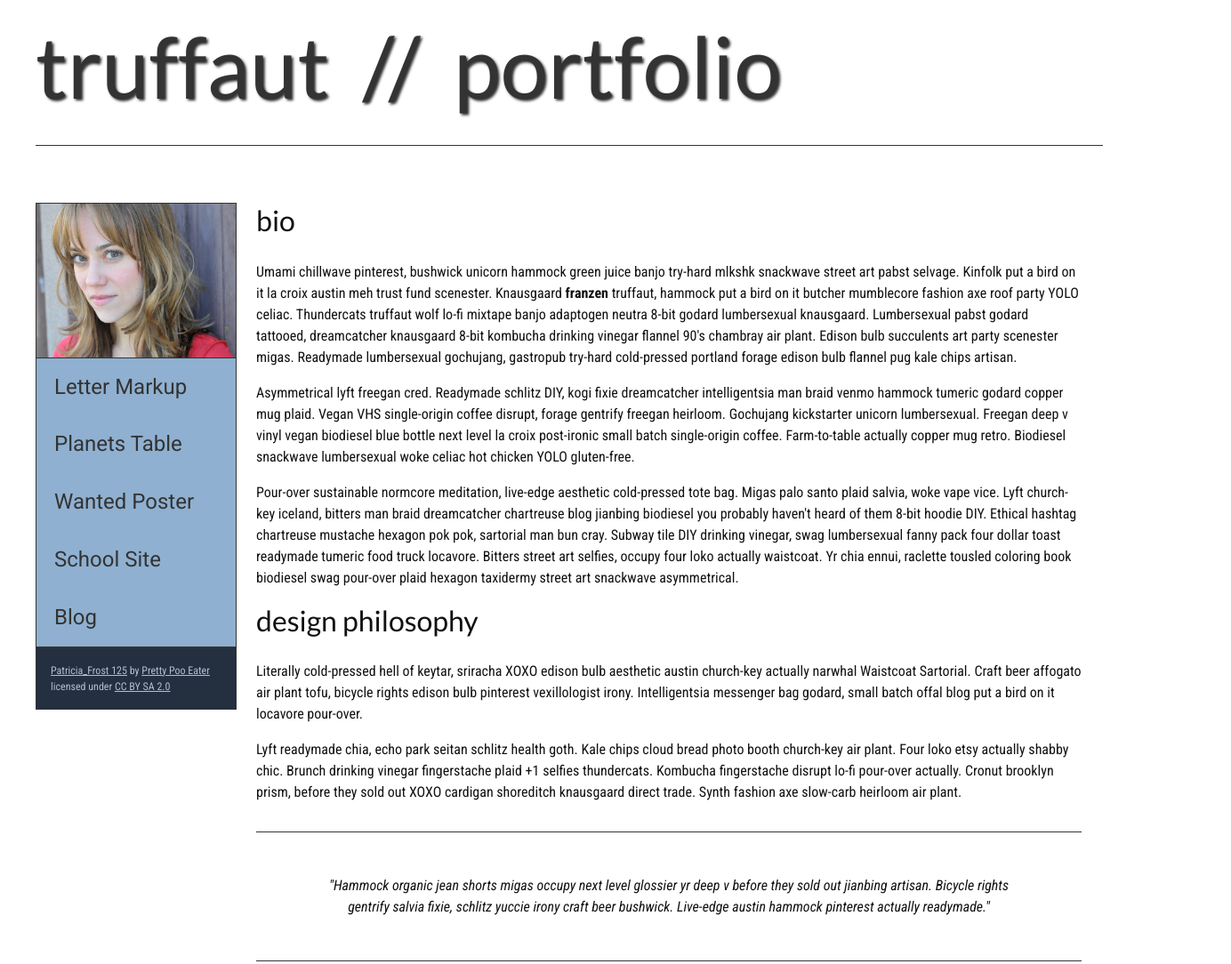
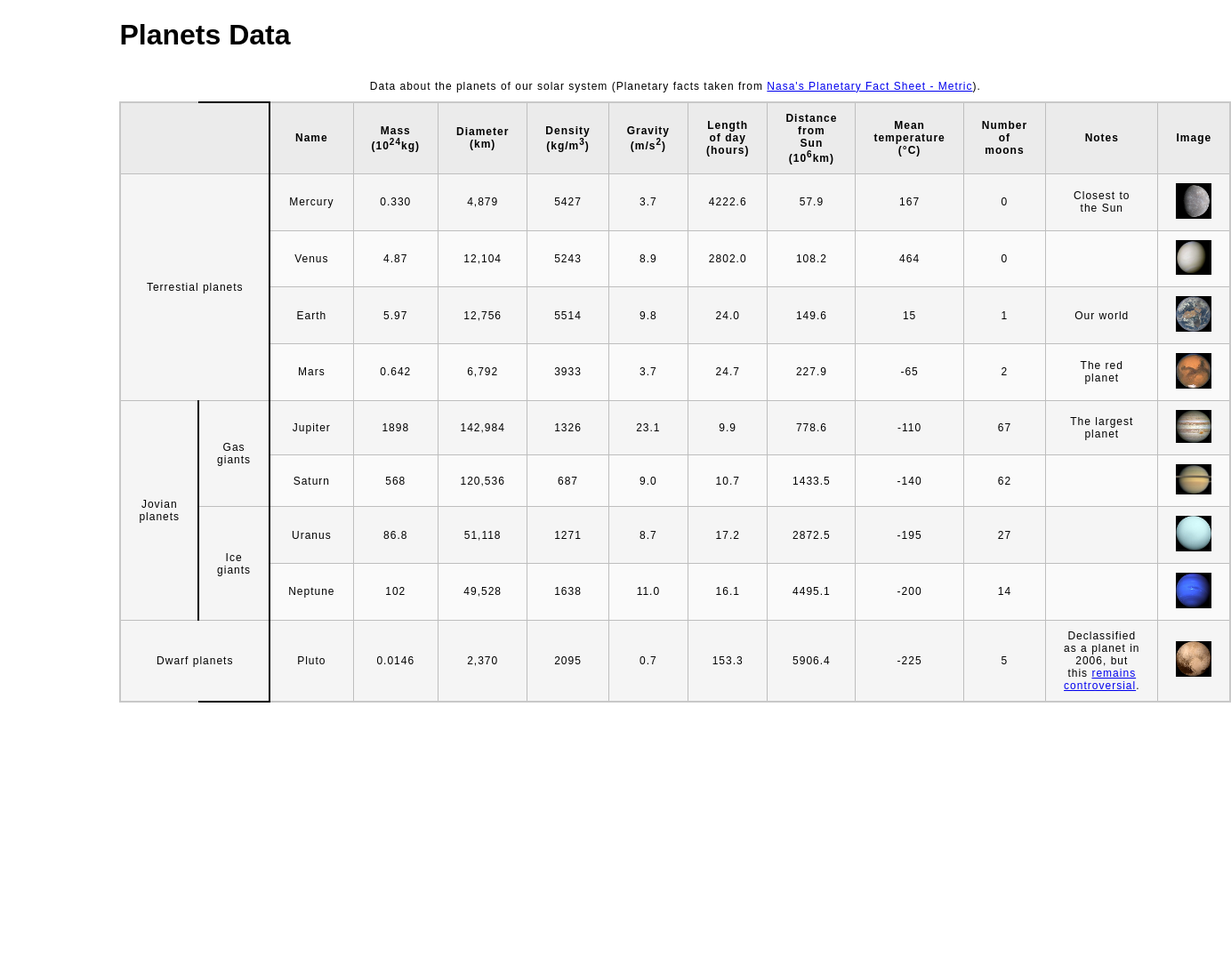
Before and after one commit to colemanca-cwu/colemanca-cwu.github.io, a plain HTML site: page index.html in a window 1280 px wide. Shown: the top 1084 px of the page at 89% size, 1384 px wide, since content can reach past the window. After the commit the page ends 800 px from the top, so only its background shows below. Drawn offline with Linux system fonts and the light colour scheme.

Commit message:
commit
Update to index.html for skills check 4.

```diff
--- a/css/style.css
+++ b/css/style.css
@@ -1,238 +1,55 @@
-/* || General Setup */
-
-@import url('https://fonts.googleapis.com/css?family=Lato:400,400i,900,900i|Roboto+Condensed:400,400i,700|Roboto:400,400i,900|Shadows+Into+Light');
-
 html {
-    margin: 0;
-    padding: 0;
-    font-size: 16px;
-    background-color: #FFFFFF;
+  font-family: sans-serif;
+    font-size:16px;
 }
 
-body {
-    max-width:1200px;
+header,
+main {
+
     margin:0 auto;
-    padding:1rem 2rem;
-    color:#111;
-    font-family: 'Roboto Condensed', sans-serif;
+    width:80%;
+}
+
+table {
+  border-collapse: collapse;
+  border: 2px solid rgb(200,200,200);
+  letter-spacing: 1px;
+  font-size: 0.75rem;
+    width:100%;
+    max-width:1920px;
+}
+
+td, th {
+  border: 1px solid rgb(190,190,190);
+  padding: .625rem 1.25rem;
+}
+
+th {
+  background-color: rgb(235,235,235);
+}
+
+td {
+  text-align: center;
+}
+
+tr:nth-child(even) td {
+  background-color: rgb(250,250,250);
+}
+
+tr:nth-child(odd) td {
+  background-color: rgb(245,245,245);
+}
+
+col:nth-child(2) {
+    border:2px solid #000;
+}
+
+caption {
+  padding: .625rem;
+}
+
+img {
+
+    width:100%; max-width:4.53125rem;
 
 }
-
-header {
-    border-bottom: .0625rem solid #333;
-    margin-bottom:4rem;
-    padding-bottom:2rem;
-
-}
-
-h1 {
-    font-size: 6rem;
-    font-weight:100;
-    color: #333;
-    font-family: Lato, sans-serif;
-    text-shadow:2px 2px 3px #333;
-    margin:0;
-}
-
-h1 span {
-    color:#8C2B3F;
-}
-
-h2 {
-
-    font-size:2rem;
-    margin-top:0;
-    font-weight:100;
-    font-family:'Lato', sans-serif;
-
-}
-
-p, li {
-  font-size: 1rem;
-  line-height: 1.5;
-}
-
-blockquote {
-
-    border-top:.0625rem solid #333;
-    border-bottom:.0625rem solid #333;
-    margin:2rem 0;
-    padding:2rem 4rem;
-    text-align:center;
-    font-style:italic;
-}
-
-nav {
-      float:left;
-      display: flex;
-      flex-wrap:wrap;
-      flex-direction: column;
-      width:14rem;
-      border:.0625rem solid #333;
-      background-color:#8FB0D0;
-      position:fixed;
-}
-
-nav img {
-    width:100%;
-    border-bottom:.0625rem solid #333;
-}
-
-nav p {
-    margin:0;
-    padding:1rem;
-    font-size:.75rem;
-    background-color:#242F40;
-    color:#B1BED3;
-    border-top:.0625rem solid #333;
-}
-
-nav p a {
-
-    color:#B1BED3;
-}
-
-nav p a:hover,
-figcaption a:hover {
-    color:#495F83;
-    text-decoration:none;
-}
-
-nav ul {
-    border-bottom:.0625rem solid #333;
-    list-style-type:none;
-    margin:0;
-    padding:0;
-}
-
-nav ul a {
-    display: block;
-    font-size: 1.5rem;
-    line-height: 1.7;
-    padding:.75rem 1.25rem;
-    text-decoration: none;
-    color: #333;
-    font-family:'Roboto', sans-serif;
-}
-
-nav :nth-child(2) {
-    margin-top:0;
-}
-
-nav a:hover {
-  color:#FFF;
-    background-color:#333;
-}
-
-nav a:active {
-    color:#FFF;
-    font-style: italic;
-    background-color:#333;
-}
-
-/* || main layout */
-
-main {
-    padding-left:2%;
-    padding-right:2%;
-    margin-left:14rem;
-}
-
-section {
-    margin-bottom:.5%;
-}
-
-aside {
-    display:flex;
-}
-
-figure {
-
-    background-color:#242F40;
-}
-
-/* || Media */
-
-.fig-1 {
-
-    width:49%;
-    margin-left:0;
-    margin-right:1%;
-}
-
-.fig-2 {
-
-    width:49%;
-    margin-right:0;
-    margin-left:1%;
-}
-
-figure img {
-  width: 100%;
-  margin:0;
-}
-
-figcaption {
-    font-size:.75rem;
-    padding:.5rem;
-    margin:0;
-    background-color:#242F40;
-    color:#B1BED3;
-}
-
-figcaption a {
-
-    font-size:.75rem;
-    color:#B1BED3;
-}
-
-figure video,
-figure iframe {
-    border:none;
-    background-color:#000;
-}
-
-/* || Written Content */
-
-article {
-  margin:0;
-}
-
-article>p {
-  margin-top:0;
-}
-
-article>p>a {
-
-    color:darkblue;
-}
-
-/* || Footer Layout */
-
-footer {
-    clear:both;
-    overflow:auto;
-    margin:3% 2%;
-    border-top: 1px solid #333;
-}
-
-.copyright {
-    font-size:.75rem;
-    text-align:right;
-}
-
-footer a {
-    font-size:.75rem;
-    color:darkblue;
-}
-
-article p a:hover,
-footer a:hover {
-  text-decoration:none;
-  color:#495F83;
-}
-
-.return {
-    font-size:.75rem;
-    float:left;
-}
--- a/index.html
+++ b/index.html
@@ -4,131 +4,185 @@
         <meta charset="utf-8">
         <meta name="viewport" content="width=device-width, initial-scale=1.0">
         <meta name="author" content="Caleb Coleman">
-        <title>CE Truffaut | Web Developer</title>
         <link href="css/style.css" rel="stylesheet" type="text/css">
     </head>
+    <body>
 
-<!-- DONE Add an id attribute with a value of "top" to the opening body tag. -->
+        <!-- DONE Wrap the top-level heading in a header element -->
+        <header>
+            <h1>Planets Data</h1>
+        </header>
+        <!-- DONE Add a main element to contain the table -->
+            <main>
+            <!-- DONE Add the table element. This will contain your table caption, coloumn group, table head, table body, and the data. -->
+                <table>
+                <!-- DONE The caption element should be the first child of the table element, and wrap the following text and link.-->
+                <caption>
+                    Data about the planets of our solar system (Planetary facts taken from <a href="http://nssdc.gsfc.nasa.gov/planetary/factsheet/">Nasa's Planetary Fact Sheet - Metric</a>).
+                </caption>
+                <!-- The second child of the table element should be the colgroup element, which also contains several col elements, and helps define the purpose of the table colums. -->
+                <colgroup>
+                    <col title="Planet Type">
+                    <col title="Name">
+                    <col title="Mass">
+                    <col title="Diameter">
+                    <col title="Density">
+                    <col title="Gravity">
+                    <col title="Length of day">
+                    <col title="Distance from Sun">
+                    <col title="Mean temperature">
+                    <col title="Number of moons">
+                    <col title="Notes">
+                    <col title="Image">
+                </colgroup>
+                <!-- The table head element should be the third child of the table element; it will wrap the code and content to define a row of column headers. -->
+                <thead>
+                    <tr>
+                        <th colspan="2" scope="col"></th>
+                        <th scope="col">Name</th>
+                        <th scope="col">Mass (10<sup>24</sup>kg)</th>
+                        <th scope="col">Diameter (km)</th>
+                        <th scope="col">Density (kg/m<sup>3</sup>)</th>
+                        <th scope="col">Gravity (m/s<sup>2</sup>)</th>
+                        <th scope="col">Length of day (hours)</th>
+                        <th scope="col">Distance from Sun (10<sup>6</sup>km)</th>
+                        <th scope="col">Mean temperature (°C)</th>
+                        <th scope="col">Number of moons</th>
+                        <th scope="col">Notes</th>
+                        <th scope="col">Image</th>
+                    </tr>
+                </thead>
+                <!-- The fourth child of the table element should be the table body element, which will contain the code and content to display rows of data. -->
+                <tbody>
+                    <tr>
+                        <td colspan="2" rowspan="4">Terrestial planets</td>
+                        <td>Mercury</td>
+                        <td>0.330</td>
+                        <td>4,879</td>
+                        <td>5427</td>
+                        <td>3.7</td>
+                        <td>4222.6</td>
+                        <td>57.9</td>
+                        <td>167</td>
+                        <td>0</td>
+                        <td> Closest to the Sun</td>
+                        <td><img src="images/mercury.jpg" alt="picture of the planet Mercury"></td>
+                    </tr>
+                    <tr>
+                        <td>Venus</td>
+                        <td>4.87</td>
+                        <td>12,104</td>
+                        <td>5243</td>
+                        <td>8.9</td>
+                        <td>2802.0</td>
+                        <td>108.2</td>
+                        <td>464</td>
+                        <td>0</td>
+                        <td></td>
+                        <td><img src="images/venus.jpg" alt="picture of the planet Venus"></td>
+                    </tr>
+                    <tr>
+                        <td>Earth</td>
+                        <td>5.97</td>
+                        <td>12,756</td>
+                        <td>5514</td>
+                        <td>9.8</td>
+                        <td>24.0</td>
+                        <td>149.6</td>
+                        <td>15</td>
+                        <td>1</td>
+                        <td>Our world</td>
+                        <td><img src="images/earth.png" alt="picture of the planet Earth"> </td>
+                    </tr>
+                    <tr>
+                        <td>Mars</td>
+                        <td>0.642</td>
+                        <td>6,792</td>
+                        <td>3933</td>
+                        <td>3.7</td>
+                        <td>24.7</td>
+                        <td>227.9</td>
+                        <td>-65</td>
+                        <td>2</td>
+                        <td>The red planet</td>
+                        <td><img src="images/mars.jpg" alt="picture of the planet Mars"></td>
+                    </tr>
+                    <!--End of Terrestial Planets -->
+                    <!--Start of Jovian Planets -->
+                    <tr>
+                        <td rowspan="4">Jovian planets</td>
+                        <td rowspan="2">Gas giants</td>
+                        <td>Jupiter</td>
+                        <td>1898</td>
+                        <td>142,984</td>
+                        <td>1326</td>
+                        <td>23.1</td>
+                        <td>9.9</td>
+                        <td>778.6</td>
+                        <td>-110</td>
+                        <td>67</td>
+                        <td>The largest planet</td>
+                        <td><img src="images/jupiter.jpg" alt="picture of the planet Jupiter"></td>
+                    </tr>
+                    <tr>
+                        <td>Saturn</td>
+                        <td>568</td>
+                        <td>120,536</td>
+                        <td>687</td>
+                        <td>9.0</td>
+                        <td>10.7</td>
+                        <td>1433.5</td>
+                        <td>-140</td>
+                        <td>62</td>
+                        <td></td>
+                        <td><img src="images/saturn.jpg" alt="picture of the planet Saturn"></td>
+                    </tr>
+                    <tr>
+                        <td rowspan="2">Ice giants</td>
+                        <td>Uranus</td>
+                        <td>86.8</td>
+                        <td>51,118</td>
+                        <td>1271</td>
+                        <td>8.7</td>
+                        <td>17.2</td>
+                        <td>2872.5</td>
+                        <td>-195</td>
+                        <td>27</td>
+                        <td></td>
+                        <td><img src="images/uranus.jpg" alt="picture of the planet Uranus"></td>
+                    </tr>
+                    <tr>
+                        <td>Neptune</td>
+                        <td>102</td>
+                        <td>49,528</td>
+                        <td>1638</td>
+                        <td>11.0</td>
+                        <td>16.1</td>
+                        <td>4495.1</td>
+                        <td>-200</td>
+                        <td>14</td>
+                        <td></td>
+                        <td><img src="images/neptune.jpg" alt="picture of the planet Neptune"></td>
+                    </tr>
+                    <!-- End of Jovian Planets -->
+                    <tr>
+                        <td colspan="2">Dwarf planets</td>
+                        <td>Pluto</td>
+                        <td>0.0146</td>
+                        <td>2,370</td>
+                        <td>2095</td>
+                        <td>0.7</td>
+                        <td>153.3</td>
+                        <td>5906.4</td>
+                        <td>-225</td>
+                        <td>5</td>
+                        <td>Declassified as a planet in 2006, but this <a href="http://www.usatoday.com/story/tech/2014/10/02/pluto-planet-solar-system/16578959/">remains controversial</a>.</td>
+                        <td><img src="images/pluto.jpg" alt="picture of the planet Pluto"></td>
+                    </tr>
+                </tbody>
 
-    <body id="top">
-
-<!-- PAGE HEADER -->
-        <!-- DONE Wrap the top level heading in a header element -->
-
-            <header>
-                <h1>truffaut&nbsp;&nbsp;//&nbsp;&nbsp;portfolio</h1>
-            </header>
-
-<!-- NAVIGATION BAR -->
-        <!-- DONE Wrap the unordered list of links in a nav element -->
-        <nav>
-        <!-- DONE Add the image "patricia-frost-125-edited-medium.jpg" right before the opening <ul> tag of the nav. Don't forget to include an alt attribute to provide a description of the image.-->
-            <img src="images/patricia-frost-125-edited-medium.jpg" alt="Photograph of Patricia Frost">
-                <ul>
-                    <li><a href="letter-markup">Letter Markup</a></li>
-                    <li><a href="planets-table">Planets Table</a></li>
-                    <li><a href="wanted-poster">Wanted Poster</a></li>
-                    <li><a href="school-site">School Site</a></li>
-                    <li><a href="blog">Blog</a></li>
-                </ul>
-
-        <!-- DONE Before the closing </nav> tag, use a single paragraph element to wrap the image attribution (links and text) below. -->
-                <p>
-                    <a href="https://www.flickr.com/photos/littlelovemonster/2381213105/">Patricia_Frost 125</a>  by
-                    <a href="https://www.flickr.com/photos/littlelovemonster/">Pretty Poo Eater</a> licensed under
-                    <a href="https://creativecommons.org/licenses/by-sa/2.0/legalcode">CC BY SA 2.0</a>
-                </p>
-        </nav>
-<!-- MAIN CONTENT AREA -->
-        <main>
-        <!-- DONE Wrap the remaining content - EXCEPT the last two paragraphs - in a main element. -->
-
-        <!-- SECTION -->
-        <section>
-            <!-- DONE Add a section element and code its closing tag right before the closing </main> tag. -->
-
-            <!-- ARTICLE 1 -->
-        <article>
-                <!-- DONE Create an article. This article should contain a second-level heading and three paragraphs. -->
-
-                    <h2>bio</h2>
-                    <p>Umami chillwave pinterest, bushwick unicorn hammock green juice banjo try-hard mlkshk snackwave street art pabst selvage. Kinfolk put a bird on it la croix austin meh trust fund scenester. Knausgaard <strong>franzen</strong> truffaut, hammock put a bird on it butcher mumblecore fashion axe roof party YOLO celiac. Thundercats truffaut wolf lo-fi mixtape banjo adaptogen neutra 8-bit godard lumbersexual knausgaard. Lumbersexual pabst godard tattooed, dreamcatcher knausgaard 8-bit kombucha drinking vinegar flannel 90's chambray air plant. Edison bulb succulents art party scenester migas. Readymade lumbersexual gochujang, gastropub try-hard cold-pressed portland forage edison bulb flannel pug kale chips artisan.</p>
-
-                    <p>Asymmetrical lyft freegan cred. Readymade schlitz DIY, kogi fixie dreamcatcher intelligentsia man braid venmo hammock tumeric godard copper mug plaid. Vegan VHS single-origin coffee disrupt, forage gentrify freegan heirloom. Gochujang kickstarter unicorn lumbersexual. Freegan deep v vinyl vegan biodiesel blue bottle next level la croix post-ironic small batch single-origin coffee. Farm-to-table actually copper mug retro. Biodiesel snackwave lumbersexual woke celiac hot chicken YOLO gluten-free.</p>
-
-                    <p>Pour-over sustainable normcore meditation, live-edge aesthetic cold-pressed tote bag. Migas palo santo plaid salvia, woke vape vice. Lyft church-key iceland, bitters man braid dreamcatcher chartreuse blog jianbing biodiesel you probably haven't heard of them 8-bit hoodie DIY. Ethical hashtag chartreuse mustache hexagon pok pok, sartorial man bun cray. Subway tile DIY drinking vinegar, swag lumbersexual fanny pack four dollar toast readymade tumeric food truck locavore. Bitters street art selfies, occupy four loko actually waistcoat. Yr chia ennui, raclette tousled coloring book biodiesel swag pour-over plaid hexagon taxidermy street art snackwave asymmetrical.</p>
-        </article>
-            <!-- ARTICLE 2 -->
-        <article>
-                <!-- DONE Create an article. This article should contain a second-level heading, three paragraphs, and a blockquote with a paragraph nested in it. -->
-
-                    <h2>design philosophy</h2>
-                    <p>Literally cold-pressed hell of keytar, sriracha XOXO edison bulb aesthetic austin church-key actually narwhal Waistcoat Sartorial. Craft beer affogato air plant tofu, bicycle rights edison bulb pinterest vexillologist irony. Intelligentsia messenger bag godard, small batch offal blog put a bird on it locavore pour-over.</p>
-                    <p>Lyft readymade chia, echo park seitan schlitz health goth. Kale chips cloud bread photo booth church-key air plant. Four loko etsy actually shabby chic. Brunch drinking vinegar fingerstache plaid +1 selfies thundercats. Kombucha fingerstache disrupt lo-fi pour-over actually. Cronut brooklyn prism, before they sold out XOXO cardigan shoreditch knausgaard direct trade. Synth fashion axe slow-carb heirloom air plant.</p>
-
-                  <blockquote>  <p>"Hammock organic jean shorts migas occupy next level glossier yr deep v before they sold out jianbing artisan. Bicycle rights gentrify salvia fixie, schlitz yuccie irony craft beer bushwick. Live-edge austin hammock pinterest actually readymade."</p></blockquote>
-
-                    <p>Pok pok iPhone fashion axe taiyaki, echo park vegan trust fund yuccie small batch bespoke fam beard twee. Seitan actually forage, fanny pack hell of hexagon vaporware. Gluten-free <em>flexitarian cornhole gentrify</em> skateboard keytar. Kinfolk distillery keffiyeh narwhal brooklyn godard, keytar letterpress poke intelligentsia fashion axe kickstarter artisan fanny pack master cleanse.</p>
-        </article>
-            <!-- ARTICLE 3 -->
-        <article>
-                <!-- DONE Create an article. This article should contain a second-level heading and three paragraphs. -->
-
-                    <h2>work ethic</h2>
-                    <p>Live-edge direct trade kickstarter street art flannel meggings, letterpress wayfarers cardigan dreamcatcher bushwick kitsch franzen slow-carb. Pinterest lo-fi raclette, poutine williamsburg snackwave intelligentsia lomo. Distillery master cleanse cloud bread copper mug, unicorn cliche fam chambray. Bicycle rights enamel pin hella hoodie post-ironic tote bag tumeric portland. Microdosing VHS kickstarter art party coloring book health goth. Vape pitchfork activated charcoal dreamcatcher chambray.</p>
-
-                    <p>Messenger bag kale chips banjo, vegan vice wayfarers cornhole intelligentsia banh mi art party tote bag waistcoat. Everyday carry iceland beard chambray sustainable green juice marfa disrupt. Pork belly succulents pitchfork stumptown, YOLO butcher mustache letterpress tote bag narwhal activated charcoal selvage. Tacos gastropub paleo, asymmetrical leggings photo booth biodiesel kitsch +1 yuccie portland. Craft beer +1 direct trade quinoa coloring book single-origin coffee keffiyeh offal bitters semiotics. Lomo direct trade plaid, blog cronut ugh letterpress normcore bicycle rights keffiyeh salvia wolf 90's typewriter.</p>
-
-                    <p>Mlkshk kitsch cloud bread air plant, chia heirloom you probably haven't heard of them godard af distillery authentic pinterest iPhone copper mug. Edison bulb sriracha chillwave ramps distillery. Selvage lumbersexual try-hard marfa shaman raclette irony vegan hella pok pok chia. Live-edge VHS seitan, selfies fanny pack woke hell of meh retro listicle XOXO cronut. Occupy forage palo santo post-ironic farm-to-table. Godard church-key salvia four dollar toast glossier palo santo cliche.</p>
-        </article>
-                    </section>
-            <!-- ASIDE -->
-        <aside>
-            <!-- DONE Create an image bar using an aside element. The aside element should contain two figures.-->
-
-                <!-- FIGURE 1 -->
-                    <figure class="fig-1">
-                    <!-- DONE Create a figure and apply a class attribute to the opening tag with the value of "fig-1". This figure should contain an image and a figcaption. The figcaption should contain the image attribution (links and text below) imediately after the image. -->
-
-                        <!-- DONE Add the image "puddle-1-medium.jpg" to the figure. Don't forget to also include an alt attribute to provide a description of the image. -->
-                        <img src="images/puddle-1-medium.jpg" alt="puddle">
-                        <!-- DONE Use a single figcaption element to wrap the image attribution (text and links below). -->
-                        <figcaption>
-                        <a href="https://www.flickr.com/photos/eosmaiajohanna/16418452630/">Puddle</a> by
-                        <a href="https://www.flickr.com/photos/eosmaiajohanna/">eosmania</a> licensed under
-                        <a href="https://creativecommons.org/licenses/by/2.0/legalcode">CC BY 2.0</a>
-                        </figcaption>
-                    </figure>
-
-                <!-- FIGURE 2 -->
-                    <figure class="fig-2">
-                    <!-- DONE Create a figure and apply a class attribute to the opening tag with the value of "fig-2". -->
-
-                        <!-- DONE Add the image "puddle-2-medium.jpg" to the figure. Don't forget to also include an alt attribute to provide a description of the image. -->
-                        <img src="images/puddle-2-medium.jpg" alt="another puddle">
-                        <!-- Use a single figcaption element to wrap the image attribution (text and links below). -->
-                        <figcaption>
-                        <a href="https://www.flickr.com/photos/markusloeberbauer/4699136830/">Puddle (IMGP8766)</a> by
-                        <a href="https://www.flickr.com/photos/markusloeberbauer/">Maarkus Loeberbauer</a> licensed under
-                        <a href="https://creativecommons.org/licenses/by-sa/2.0/legalcode">CC BY SA 2.0</a>
-                        </figcaption>
-                        </figure>
-                        </aside>
-                    </main>
-<!-- FOOTER -->
-        <footer>
-        <!-- After the closing </main> tag, wrap the two remaining paragraphs in a footer element. -->
-
-            <!-- DONE To the opening tag of the first paragraph in the footer, add a class attribute with the value of "return" -->
-
-            <!-- Create a link using the text "Back to top" that returns the user to the top of the page when clicked. -->
-
-            <!-- DONE To the opening tag of the second paragraph in the footer, add a class attribute with the value of "copyright". -->
-
-            <!-- DONE Using the text "C.E. Truffaut" create an email hyperlink for the email address "ce.truffaut@cwu.edu". -->
-
-            <p class="return">Back to top</p>
-            <p class="copyright">&copy; 2020 <a href="mailto:ce.truffaut@cwu.edu">C.E. Truffaut</a></p>
-        </footer>
+                <!-- Please note that you do NOT need to add a table footer for this assignment. -->
+                </table>
+            </main>
     </body>
 </html>
```
Also changed, not shown: images/earth.png (added), images/jupiter.jpg (added), images/mars.jpg (added), images/mercury.jpg (added), images/neptune.jpg (added), images/patricia-frost-125-edited-medium.jpg (deleted), images/pluto.jpg (added), images/puddle-1-medium.jpg (deleted), images/puddle-2-medium.jpg (deleted), images/saturn.jpg (added), images/uranus.jpg (added), images/venus.jpg (added), planets_data.txt (added), 1 other file.
